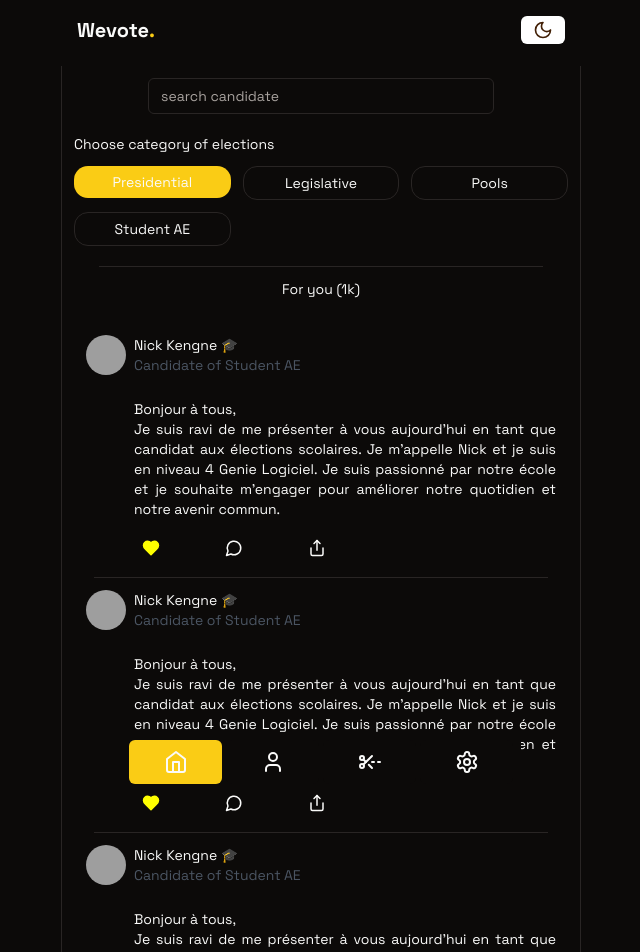
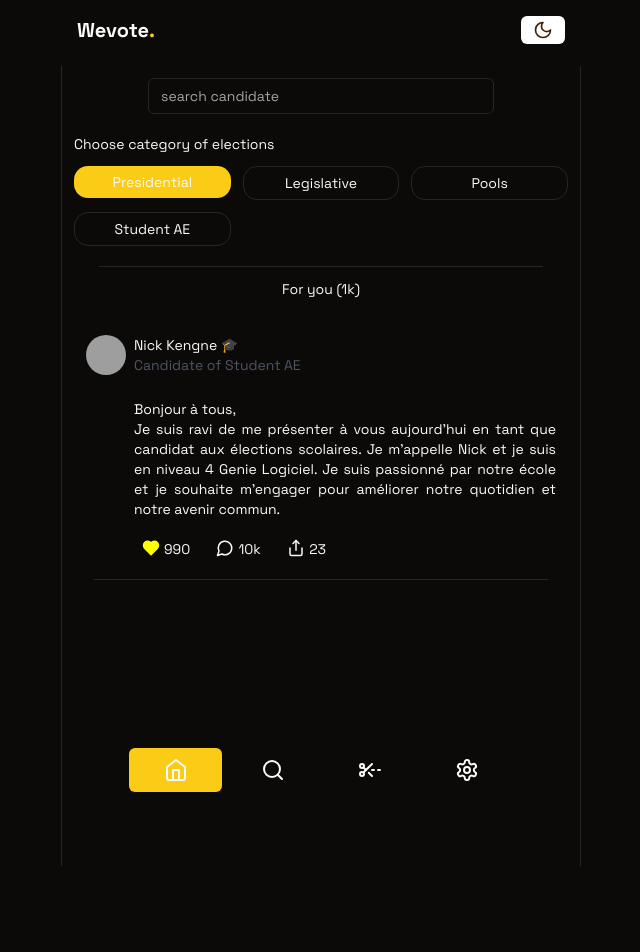
Before and after one commit to NickKengne/vote-app, a Next.js app: page / in a window 1280 px wide. Shown: the top 952 px of the page, without its empty margins (319-959 px from the left). After the commit the page ends 866 px from the top, so only its background shows below. Built offline with nearby package versions, Linux system fonts and the light colour scheme; grey boxes are pictures that could not be loaded; what tailwindcss-debug-screens would draw is missing.

Commit message:
add comment sections !

```diff
--- a/app/page.tsx
+++ b/app/page.tsx
@@ -9,6 +9,7 @@ import SearchBar from "@/components/SearchBar";
 import Categories from "@/components/Categories";
 import { Separator } from "@/components/ui/separator";
 import PostCard from "@/components/PostCard";
+import Header from "@/components/Header";
 
 // add paiement method and files type in sql request workbench , and payment infos , cni or passport of admin , and upgrade plan
 
@@ -21,25 +22,13 @@ export default function Page() {
   return (
     <main className="w-full min-h-screen flex items-center justify-center">
       <BottomNav />
-      <div className="fixed bg-background z-50 top-0 w-[95%] max-w-[520px] flex justify-between items-center p-4">
-      <p className="text-xl font-bold">Wevote<span className="text-primary">.</span> </p>
-      <ThemeToggle className="" />
-      </div>
-      <div className="relative w-[95%] top-[50px] max-w-[520px] flex flex-col items-center min-h-screen lg:border-x md:border-x p-3 mt-4 ">
+      <Header/>
+      <div className="relative w-[95%] top-[50px] max-w-[520px] flex flex-col items-center min-h-screen lg:border-x md:border-x p-3 pb-[70px] mt-4 ">
         <SearchBar />
         <Categories/>
         <Separator className="mt-5 mb-3 w-[90%]"/>
         <p className="text-sm font-mediumm mb-6">For you (1k)</p>
         <PostCard/>
-        <PostCard/>
-        <PostCard/>
-        <PostCard/>
-        <PostCard/>
-        <PostCard/>
-        <PostCard/>
-        <PostCard/>
-        <PostCard/>
-
       </div>
     </main>
   );
--- a/components/BottomNav.tsx
+++ b/components/BottomNav.tsx
@@ -1,7 +1,7 @@
 "use client";
 import React from "react";
 import { Button } from "./ui/button";
-import { Home, LogIn, ScissorsLineDashed, Settings, User } from "lucide-react";
+import { Home, LogIn, ScissorsLineDashed, Search, Settings, User } from "lucide-react";
 import { usePathname } from "next/navigation";
 import Link from "next/link";
 import { DashIcon, ResetIcon } from "@radix-ui/react-icons";
@@ -9,7 +9,7 @@ import { DashIcon, ResetIcon } from "@radix-ui/react-icons";
 export default function BottomNav() {
   const pathname = usePathname();
   return (
-    <div className="bg-background h-auto z-50 fixed bottom-2 h-[50px] p-2 w-[100%] max-w-[400px] gap-1 flex  justify-center">
+    <div className="bg-background h-auto z-50 fixed bottom-0 h-[50px] p-2 w-[100%] max-w-[400px] gap-1 flex  justify-center">
       <Link
         href={"/"}
         className={ pathname == "/" ? "grow bg-primary hover:bg-accent hover:text-accent-foreground h-11 rounded-md px-8 flex items-center justify-center":  " bg-background hover:bg-accent hover:text-accent-foreground h-11 grow rounded-md px-8 flex items-center justify-center"}
@@ -21,7 +21,7 @@ export default function BottomNav() {
         href={"/auth/login"}
         className={pathname == "/profile" ? "grow border-input bg-primary hover:bg-accent hover:text-accent-foreground h-11 rounded-md px-8 flex items-center justify-center":  " bg-background hover:bg-accent grow hover:text-accent-foreground h-11 rounded-md px-8 flex items-center justify-center"}
       >
-        <User />
+        <Search />
       </Link>
 
       <Link
--- /dev/null
+++ b/components/Header.tsx
@@ -0,0 +1,11 @@
+import React from 'react'
+import { ThemeToggle } from './ThemeToggle'
+
+export default function Header() {
+  return (
+    <div className="fixed bg-background z-50 top-0 w-[95%] max-w-[520px] flex justify-between items-center p-4">
+      <p className="text-xl font-bold">Wevote<span className="text-primary">.</span> </p>
+      <ThemeToggle className="" />
+      </div>
+  )
+}
--- a/components/PostCard.tsx
+++ b/components/PostCard.tsx
@@ -1,10 +1,24 @@
+"use client";
+
 import React from "react";
 import { Avatar, AvatarFallback, AvatarImage } from "./ui/avatar";
 import { Button } from "./ui/button";
 import { Heart, MessageCircle, Share } from "lucide-react";
 import { Separator } from "./ui/separator";
+import { Input } from "./ui/input";
+import { Textarea } from "./ui/textarea";
 
 export default function PostCard() {
+  const [showComment, setShowComment] = React.useState<Boolean>(false);
+
+  function handleSetComment() {
+    setShowComment(!showComment);
+  }
+
+  function handleSetLike (){
+
+  }
+
   return (
     <>
       <div className="w-full flex justify-center gap-2 items-center p-3">
@@ -26,10 +40,35 @@ export default function PostCard() {
             m'engager pour améliorer notre quotidien et notre avenir commun.
           </p>
           <div className="w-[200px] mt-3  flex justify-between p-2">
-            <Heart fill="yellow" color="yellow" size={18} className="cursor-pointer"/>
-            <MessageCircle  size={18} className="cursor-pointer"/>
-            <Share  size={18} className="cursor-pointer"/>
+            <div className="flex flex-row gap-1">
+              <Heart
+                fill="yellow"
+                color="yellow"
+                size={18}
+                className="cursor-pointer"
+              />
+              <p className="text-sm cursor-pointer">990</p>
+            </div>
+            <div className="flex flex-row gap-1" onClick={handleSetComment}>
+              <MessageCircle size={18} className="cursor-pointer" />
+              <p className="text-sm cursor-pointer">10k</p>
+            </div>
+            <div className="flex flex-row gap-1">
+              <Share size={18} className="cursor-pointer" />
+              <p className="text-sm cursor-pointer">23</p>
+            </div>
           </div>
+          {showComment && (
+            <div className="mt-3 flex gap-3">
+              <Avatar className=" self-start">
+                <AvatarImage
+                  src="https://media.licdn.com/dms/image/D4E03AQHTYbBtKMY2Vg/profile-displayphoto-shrink_200_200/0/1714722950547?e=1721260800&v=beta&t=-z-ou-3KOEOnl4hdBH1Tj7cKi7chfiqZUu35sTGbJBs"
+                  alt="user-profile"
+                />
+              </Avatar>
+              <Textarea  className="bg-background dark:border-gray-800 border-gray-200 text-foreground" placeholder="write a comment"/>
+            </div>
+          )}
         </div>
       </div>
       <Separator className="w-[92%]" />
```
